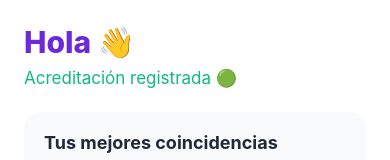
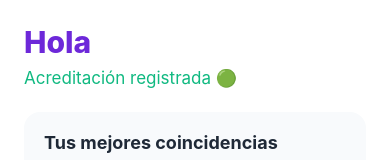
Before and after one commit to Isa18121999/IncluWork, a React Native app in the folder mobile/: screen /CandidateDashboard in a window 390 px wide. Shown: the top 160 px of the page. Built offline with nearby package versions, Linux system fonts and the light colour scheme; no server answers.

Commit message:
feat: improve candidate dashboard accessibility

```diff
--- a/mobile/src/screens/CandidateDashboard.js
+++ b/mobile/src/screens/CandidateDashboard.js
@@ -40,8 +40,8 @@ export default function CandidateDashboard({ navigation }) {
   const handleLogout = async () => { await clearSessionToken(); navigation.replace("Welcome"); };
   const confirmLogout = () => Alert.alert("Cerrar sesión", "¿Quieres cerrar tu sesión?", [{ text: "Cancelar", style: "cancel" }, { text: "Cerrar sesión", style: "destructive", onPress: handleLogout }]);
   return <ScrollView contentContainerStyle={styles.container}>
-    <Text style={styles.title}>Hola 👋</Text><Text style={styles.status}>Acreditación registrada 🟢</Text>
-    <View style={styles.matchCard}><Text style={styles.matchTitle}>Tus mejores coincidencias</Text>
+    <Text style={styles.title} accessibilityRole="header">Hola</Text><Text style={styles.status}>Acreditación registrada 🟢</Text>
+    <View style={styles.matchCard} accessible accessibilityLabel="Tus mejores coincidencias"><Text style={styles.matchTitle}>Tus mejores coincidencias</Text>
       {loading ? <ActivityIndicator color={colors.primary} /> : matches.length ? matches.map((job) => <View key={job._id} style={styles.matchRow}><View style={styles.matchInfo}><Text style={styles.jobTitle}>{job.title}</Text><Text>{job.companyId?.name || "Empresa"}</Text><Text style={styles.breakdownTitle}>Match integral</Text>{Object.entries(job.breakdown || {}).map(([key, value]) => <Text key={key} style={styles.breakdown}>• {criteriaLabels[key] || key}: {value}%</Text>)}{job.missingSkills?.length > 0 && <Text style={styles.warning}>⚠️ Faltan: {job.missingSkills.join(" · ")}</Text>}</View><Text style={styles.match}>{job.score}%</Text></View>) : <Text style={styles.caption}>Completa tus habilidades para encontrar coincidencias.</Text>}
     </View>
     <AccessibleButton title="🔎 Buscar empleos" onPress={() => navigation.navigate("Jobs")} />
```
